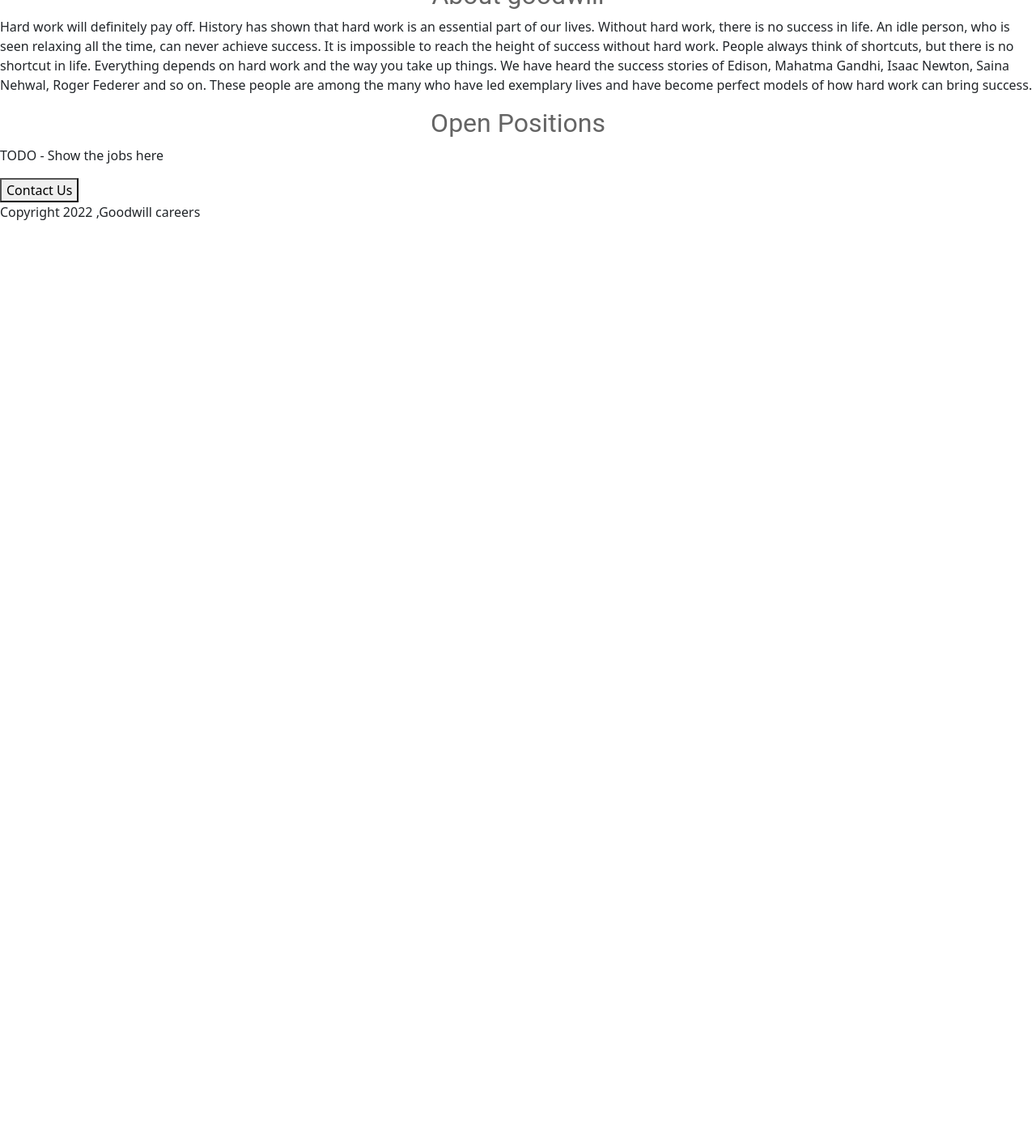
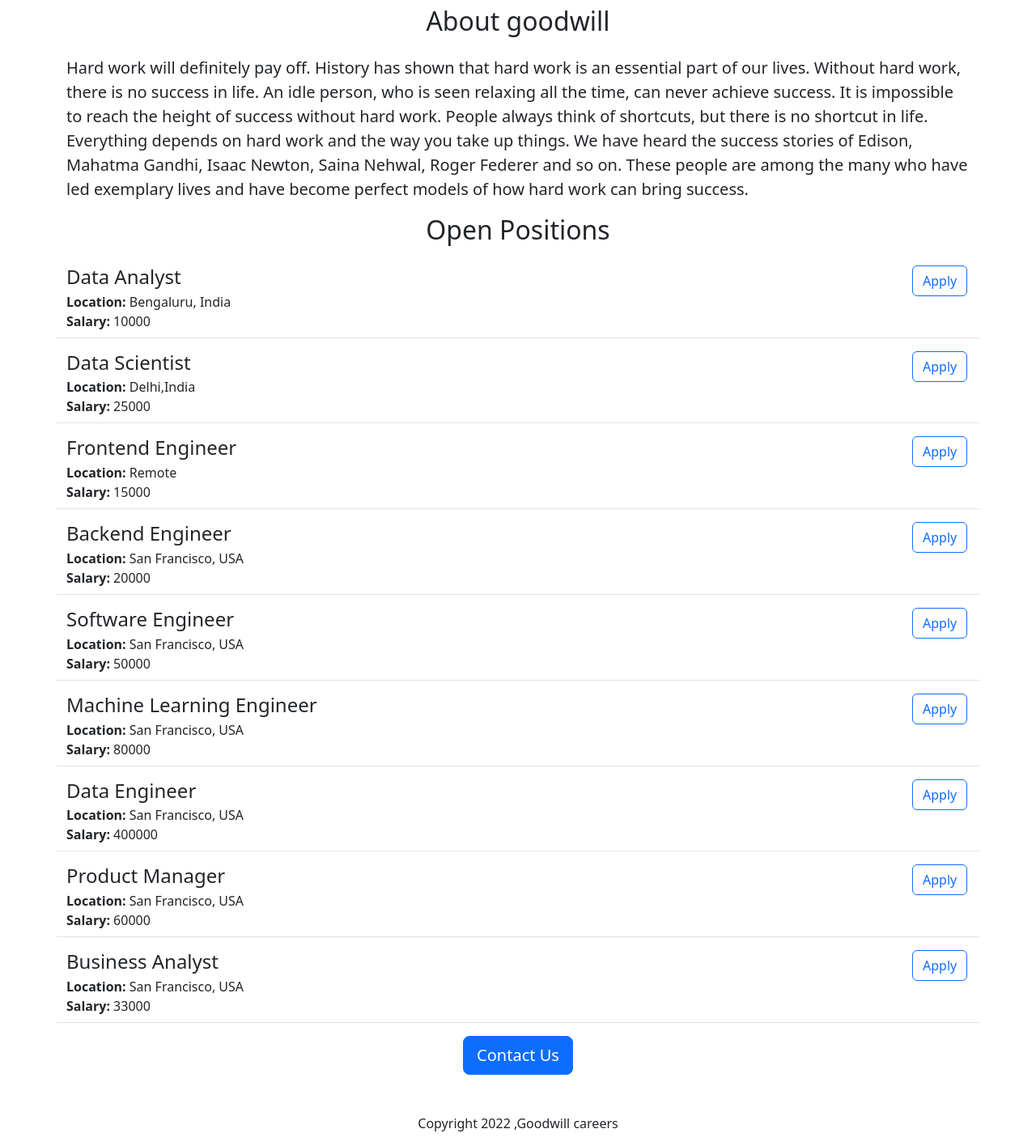
Before and after one commit to janaki-sujan/sujan-careers, a Flask app: page / in a window 1280 px wide. Shown: the part 441-1857 px from the top of the page at 81% size. Before the commit the page ends 713 px from the top, so only its background shows below. Run offline with Flask 3, Linux system fonts and the light colour scheme.

Commit message:
added  a dynamic url to templates

```diff
--- a/app.py
+++ b/app.py
@@ -1,11 +1,62 @@
-from flask import Flask, render_template
+from flask import Flask, jsonify, render_template, jsonify
 
 app = Flask(__name__)
+JOBS = [{
+    'id': 1,
+    'title': 'Data Analyst',
+    'location': 'Bengaluru, India',
+    'salary': 10000
+}, {
+    'id': 2,
+    'title': 'Data Scientist',
+    'location': 'Delhi,India',
+    'salary': 25000
+}, {
+    'id': 3,
+    'title': 'Frontend Engineer',
+    'location': 'Remote',
+    'salary': 15000
+}, {
+    'id': 4,
+    'title': 'Backend Engineer',
+    'location': 'San Francisco, USA',
+    'salary': 20000
+}, {
+    'id': 5,
+    'title': 'Software Engineer',
+    'location': 'San Francisco, USA',
+    'salary': 50000
+}, {
+    'id': 6,
+    'title': 'Machine Learning Engineer',
+    'location': 'San Francisco, USA',
+    'salary': 80000
+}, {
+    'id': 7,
+    'title': 'Data Engineer',
+    'location': 'San Francisco, USA',
+    'salary': 400000
+}, {
+    'id': 8,
+    'title': 'Product Manager',
+    'location': 'San Francisco, USA',
+    'salary': 60000
+}, {
+    'id': 9,
+    'title': 'Business Analyst',
+    'location': 'San Francisco, USA',
+    'salary': 33000
+}]
+
+
+@app.route('/jobs')
+def list_jobs():
+    return jsonify(JOBS)
 
 
 @app.route('/')
 def hello():
-    return render_template('home.html')
+    return render_template('home.html', jobs=JOBS)
 
 
 print(__name__)
--- a/templates/home.html
+++ b/templates/home.html
@@ -2,60 +2,42 @@
 <html>
 <head>
   <title>goodwill careers</title>
-   <link href="https://cdn.jsdelivr.net/npm/bootstrap@5.3.3/dist/css/bootstrap.min.css" rel="stylesheet" integrity="sha384-QWTKZyjpPEjISv5WaRU9OFeRpok6YctnYmDr5pNlyT2bRjXh0JMhjY6hW+ALEwIH" crossorigin="anonymous">
+  <meta charset="utf-8">
+  <meta name="viewport" content="width=device-width, initial-scale=1">
+  <link href="https://cdn.jsdelivr.net/npm/bootstrap@5.3.3/dist/css/bootstrap.min.css" rel="stylesheet" integrity="sha384-QWTKZyjpPEjISv5WaRU9OFeRpok6YctnYmDr5pNlyT2bRjXh0JMhjY6hW+ALEwIH" crossorigin="anonymous">
   <style>
-    h1 {
-      font-size: 40px;
-      font-family: Roboto;
-      font-weight: normal;
-      color: rgb(100, 100, 100);
-      text-align: center;
+    #banner {
+      height: 360px;
+      width: 100%;
+      object-fit: cover;
+
     }
+  </style>
 
-    #banner {
-      width: 100%;
-      height: 360px;
-      object-fit: cover;
-    }
-
-    h2 {
-      font-family: Roboto;
-      font-size: 32px;
-      color: rgb(100, 100, 100);
-      text-align: center;
-      font-weight: normal;
-    }
-
-    .bodytext {
-      font-family: Roboto;
-      color: rgb(80, 80, 80);
-    }
-
-    #container {
-      max-width: 720px;
-      margin: 0 auto;
-    }
-
-  </style>
 </head>
 <body>
-  <div >
+  <div class="container">
 
-    <h1>goodwill Careers</h1>
+    <h1 class="text-center mt-2 mb-4">goodwill Careers</h1>
 
 
-    <img src="https://80f8c17a-5e5b-45f4-adfa-77667944b56e-00-1jgdb8v8tqnxy.pike.replit.dev/static/banner.jpg" height="320" id="banner">
+    <img class="img-fluid" id="banner" src="https://80f8c17a-5e5b-45f4-adfa-77667944b56e-00-1jgdb8v8tqnxy.pike.replit.dev/static/banner.jpg" height="320" id="banner">
 
-    <h2>About goodwill</h2>
-    <p >Hard work will definitely pay off. History has shown that hard work is an essential part of our lives. Without hard work, there is no success in life. An idle person, who is seen relaxing all the time, can never achieve success. It is impossible to reach the height of success without hard work. People always think of shortcuts, but there is no shortcut in life. Everything depends on hard work and the way you take up things. We have heard the success stories of Edison, Mahatma Gandhi, Isaac Newton, Saina Nehwal, Roger Federer and so on. These people are among the many who have led exemplary lives and have become perfect models of how hard work can bring success.
+    <h2 class="text-center mt-2 mb-4">About goodwill</h2>
+    <p class="lead">Hard work will definitely pay off. History has shown that hard work is an essential part of our lives. Without hard work, there is no success in life. An idle person, who is seen relaxing all the time, can never achieve success. It is impossible to reach the height of success without hard work. People always think of shortcuts, but there is no shortcut in life. Everything depends on hard work and the way you take up things. We have heard the success stories of Edison, Mahatma Gandhi, Isaac Newton, Saina Nehwal, Roger Federer and so on. These people are among the many who have led exemplary lives and have become perfect models of how hard work can bring success.
     </p>
 
-    <h2>Open Positions</h2>
-    <p>TODO - Show the jobs here</p>
-    <div>
+    <h2 class='text-center mt-2 mb-4' >Open Positions</h2>
+    <div >
+      {% for job in jobs %}
+        {% include 'jobitem.html' %}
 
-      <button>Contact Us</button>
-      <p>Copyright 2022 ,Goodwill careers</p>
+      {% endfor %}
+
+    </div>
+    <div class="text-center">
+      <button class="btn btn-primary btn-lg">Contact Us</button>
+      <p class="mt-5">Copyright 2022 ,Goodwill careers</p>
     </div>
   </div>
 
--- /dev/null
+++ b/templates/jobitem.html
@@ -0,0 +1,13 @@
+<div class="border-bottom row" style="margin-bottom:16px;padding-bottom:8px;">
+  <div class="col-11">
+    <h4 style="margin-bottom:4px;">{{job['title']}}</h4>
+    <div><b>Location:</b> {{job['location']}}</div>
+    {% if 'salary' in job %}
+    <div><b>Salary:</b> {{job['salary']}}</div>
+    {% endif %}
+  </div>
+
+  <div class="col-1">
+    <button type="button" class="btn btn-outline-primary">Apply</button>
+  </div>
+</div>
```
